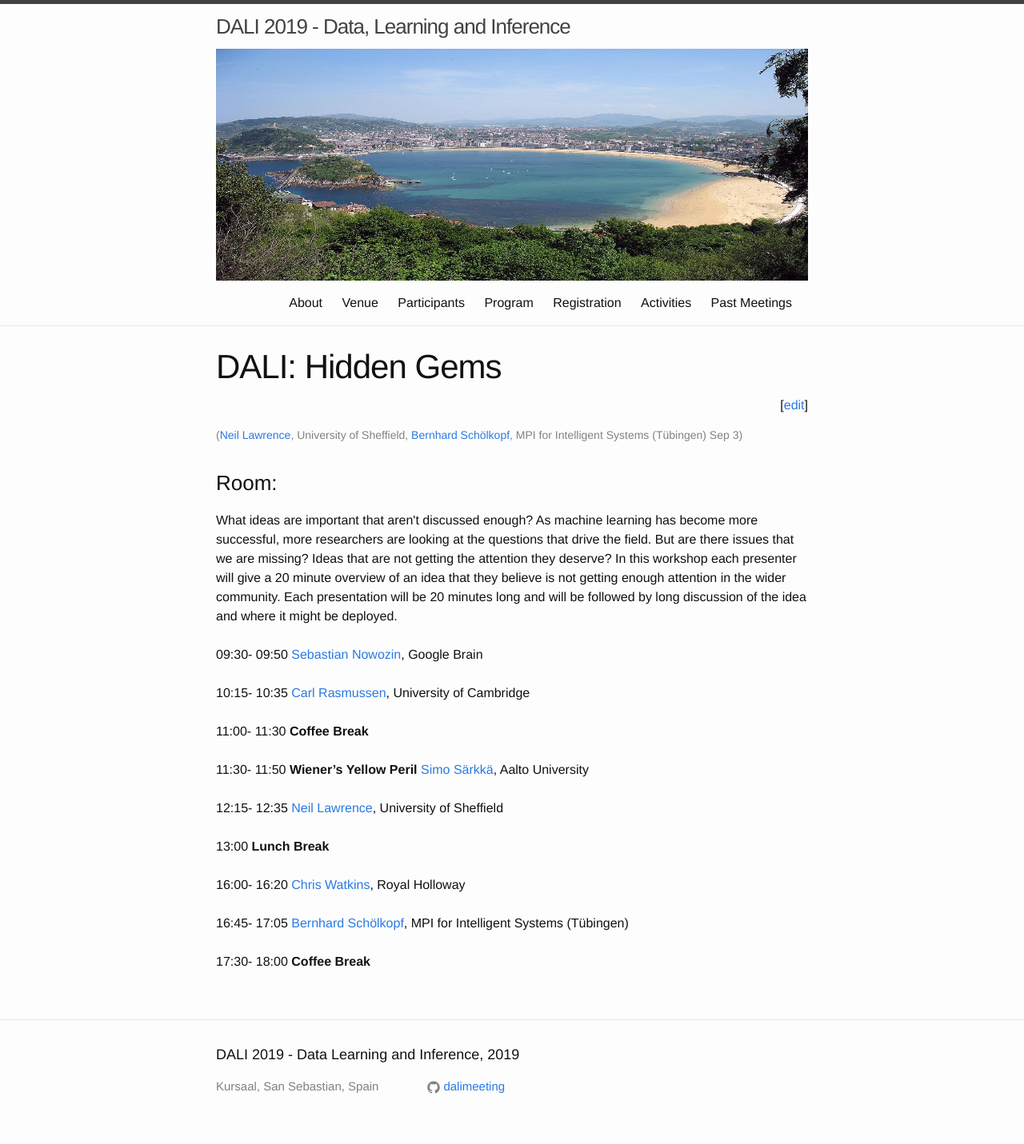
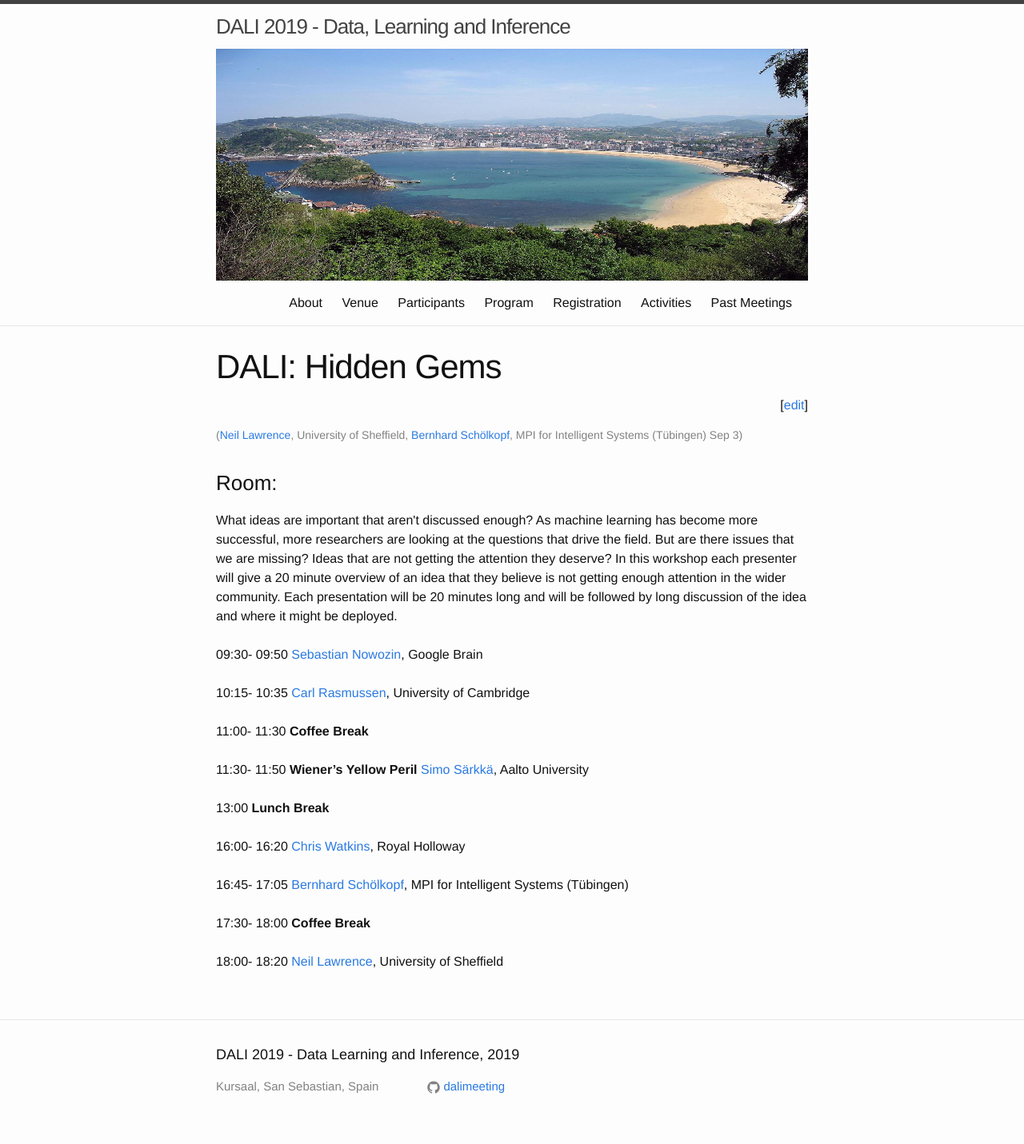
Before and after one commit to dalimeeting/dalimeeting.github.io, a Jekyll site: the page built from _posts/2019-09-03-workshop-03-04.md, in a window 1280 px wide. Shown: the whole page at 80% size. Built offline with Jekyll 4.4.1, drawn with Linux system fonts in a browser that asks for light colours.

Commit message:
Update 2019-09-03-workshop-03-04.md

```diff
--- a/_posts/2019-09-03-workshop-03-04.md
+++ b/_posts/2019-09-03-workshop-03-04.md
@@ -51,15 +51,6 @@ talks:
   abstract:
   start: "11:30"
   end: "11:50"
-- title: ""
-  author:
-  - given: Neil
-    family: Lawrence
-    url: http://inverseprobability.com/
-    institute: University of Sheffield
-  abstract:
-  start: "12:15"
-  end: "12:35"
 - title: "Lunch Break"
   start: "13:00"
 - title: ""
@@ -83,5 +74,13 @@ talks:
 - title: "Coffee Break"
   start: "17:30"
   end: "18:00"
-
+- title: ""
+  author:
+  - given: Neil
+    family: Lawrence
+    url: http://inverseprobability.com/
+    institute: University of Sheffield
+  abstract:
+  start: "18:00"
+  end: "18:20"
 ---
```
